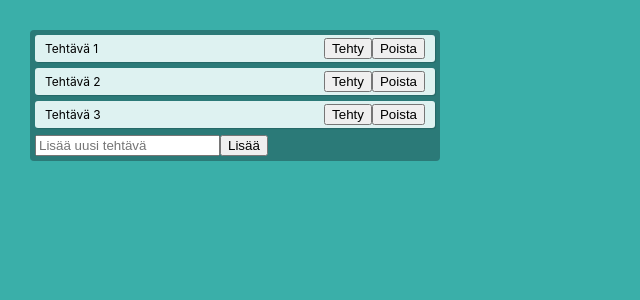
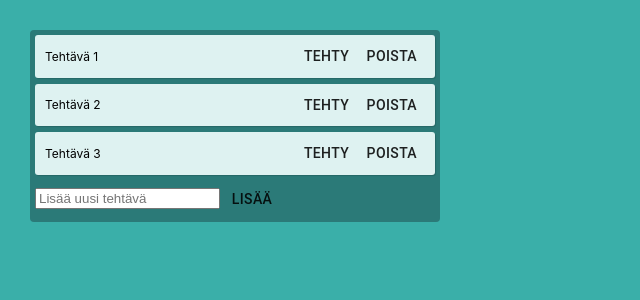
Before and after one commit to samuvartiainen/react-todo-app, a React (Create React App) app: page / in a window 1280 px wide. Shown: the top 300 px of the page, without its empty margins (0-640 px from the left). Built offline with nearby package versions, Linux system fonts and the light colour scheme.

Commit message:
trying out material-ui

```diff
--- a/package.json
+++ b/package.json
@@ -3,6 +3,7 @@
   "version": "0.1.0",
   "private": true,
   "dependencies": {
+    "@material-ui/core": "^4.11.0",
     "@testing-library/jest-dom": "^4.2.4",
     "@testing-library/react": "^9.3.2",
     "@testing-library/user-event": "^7.1.2",
--- a/src/App.js
+++ b/src/App.js
@@ -1,6 +1,7 @@
 import React, { useState } from "react";
 import logo from "./logo.svg";
 import "./App.css";
+import { Button } from '@material-ui/core';
 
 function Todo({ todo, index, completeTodo, removeTodo }) {
   return (
@@ -11,8 +12,8 @@ function Todo({ todo, index, completeTodo, removeTodo }) {
       {todo.text}
 
       <div>
-        <button onClick={() => completeTodo(index)}>Tehty</button>
-        <button onClick={() => removeTodo(index)}>Poista</button>
+        <Button onClick={() => completeTodo(index)}>Tehty</Button>
+        <Button onClick={() => removeTodo(index)}>Poista</Button>
       </div>
     </div>
   );
@@ -37,7 +38,7 @@ function NewItem({ newTodo }) {
         value={value}
         onChange={(e) => setValue(e.target.value)}
       />
-      <button onClick={() => handleSubmit}>Lisää</button>
+      <Button onClick={() => handleSubmit}>Lisää</Button>
     </form>
   );
 }
```
Also changed, not shown: 1 other file (tests, documents, lock files or other folders).
